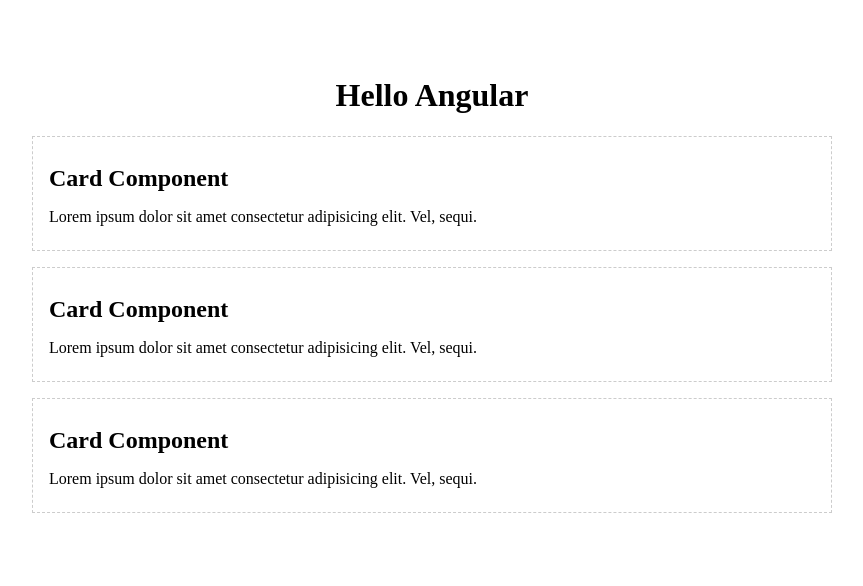
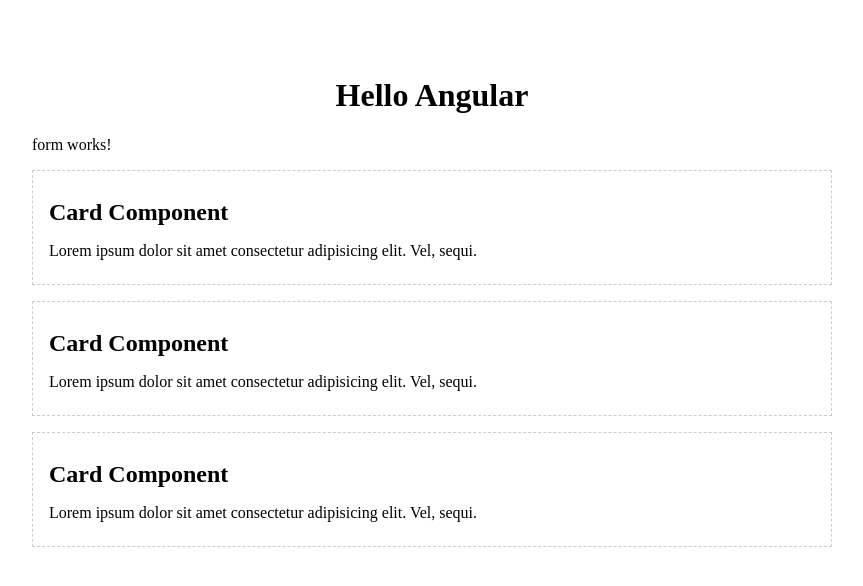
Before and after one commit to justMaxIt/ng-basics, an Angular app: page / in a window 1280 px wide. Shown: the top 586 px of the page, without its empty margins (208-1071 px from the left). Built offline with nearby package versions, Linux system fonts and the light colour scheme.

Commit message:
created branch testing-git branch to practice & added component form to AppModule

```diff
--- a/src/app/app.component.html
+++ b/src/app/app.component.html
@@ -1,5 +1,6 @@
 <div class="container">
    <h1>Hello Angular</h1>
+   <app-form></app-form>
    <app-card></app-card>
    <app-card></app-card>
    <app-card></app-card>
--- a/src/app/app.module.ts
+++ b/src/app/app.module.ts
@@ -3,11 +3,13 @@
 
 import { AppComponent } from './app.component';
 import { CardComponent } from './card/card.component';
+import { FormComponent } from './form/form.component';
 
 @NgModule({
   declarations: [
     AppComponent,
-    CardComponent
+    CardComponent,
+    FormComponent
   ],
   imports: [
     BrowserModule
--- /dev/null
+++ b/src/app/form/form.component.html
@@ -0,0 +1 @@
+<p>form works!</p>
```
Also changed, not shown: src/app/form/form.component.ts (added, +10 -0 lines), src/app/form/form.component.scss (added).
